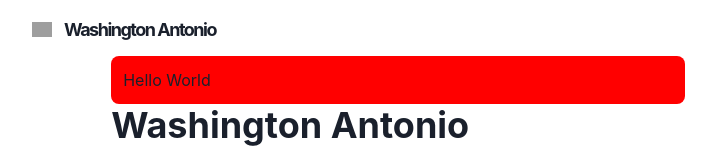
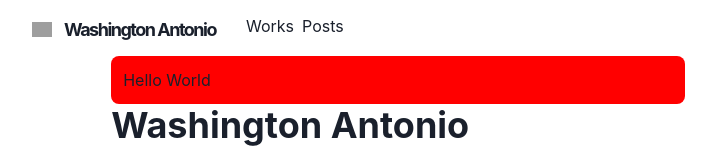
Before and after one commit to Washington-coder/portifolio, a Next.js app: page / in a window 1280 px wide. Shown: the top 150 px of the page, without its empty margins (242-958 px from the left). Built offline with nearby package versions, Linux system fonts and the light colour scheme; grey boxes are pictures that could not be loaded.

Commit message:
feat: add menu list for mobile screen

```diff
--- a/components/navbar.js
+++ b/components/navbar.js
@@ -1,9 +1,8 @@
 import Logo from './logo';
-import NextLink from 'next/link'
+import Link from 'next/link'
 import {
     Container,
     Box,
-    Link,
     Stack,
     Heading,
     Flex,
@@ -21,15 +20,14 @@
     const active = path === href
     const inactiveColor = useColorModeValue('gray200', 'whiteAlpha.900')
     return (
-        <NextLink href={href}>
         <Link
+            href={href}
             p={2}
             bg={active ? 'glassTeal' : undefined}
             color={active ? '#202023' : inactiveColor}
         >
             {children}
         </Link>
-        </NextLink>
     )
 }
 
@@ -63,6 +61,34 @@
                         <Logo />
                     </Heading>
                 </Flex>
+                <Stack
+                    direction={{ base: 'column', md: 'row' }}
+                    display={{ base: 'none', md: 'flex' }}
+                    width={{ base: 'full', md: 'auto' }}
+                    alignItems='center'
+                    flexGrow={1}
+                    mt={{ base: 4, md: 0 }}
+                >
+                    <LinkItem href='/works' path={path}>Works</LinkItem>
+                    <LinkItem href='/posts' path={path}>Posts</LinkItem>
+                </Stack>
+                <Box flex={1} align='right' >
+                    <Box ml={2} display={{ base: 'inline-block', md: 'none' }}>
+                        <Menu>
+                            <MenuButton
+                                as={IconButton}
+                                icon={<HamburgerIcon />}
+                                variant='outline'
+                                aria-label='Options'
+                            />
+                            <MenuList>
+                                <MenuItem href='/' as={Link}>About</MenuItem>
+                                <MenuItem href='/works' as={Link}>Works</MenuItem>
+                                <MenuItem href='/posts' as={Link}>Posts</MenuItem>
+                            </MenuList>
+                        </Menu>
+                    </Box>
+                </Box>
             </Container>
         </Box>
     )
```
Lines whose indentation alone changed are shown as unchanged.
